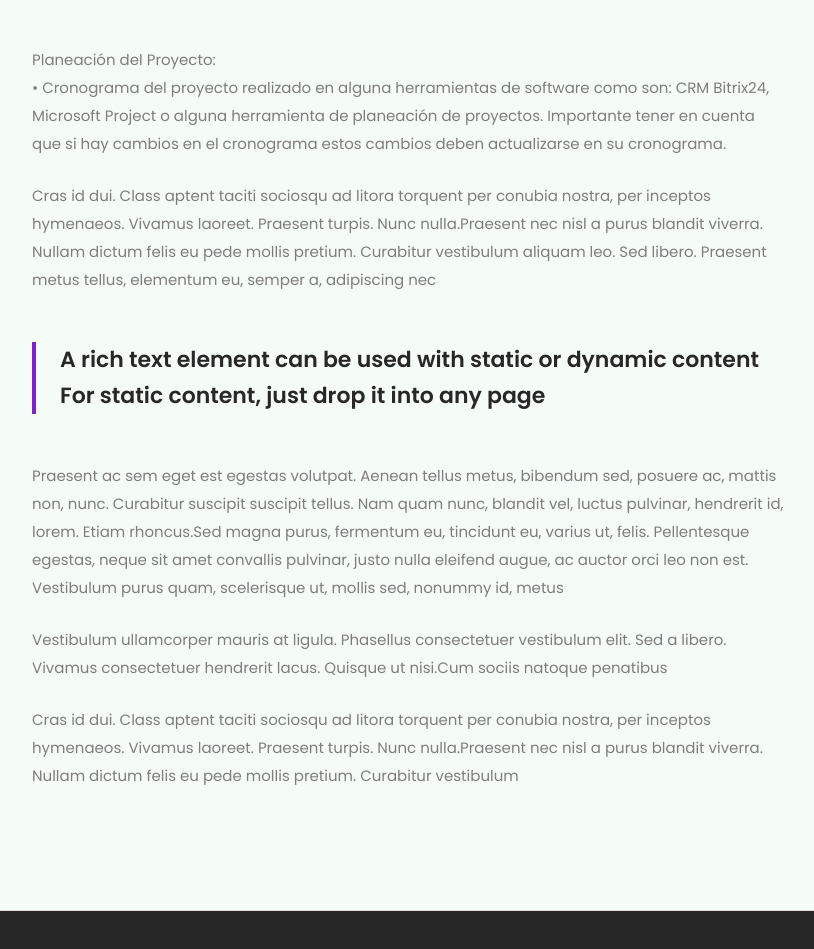
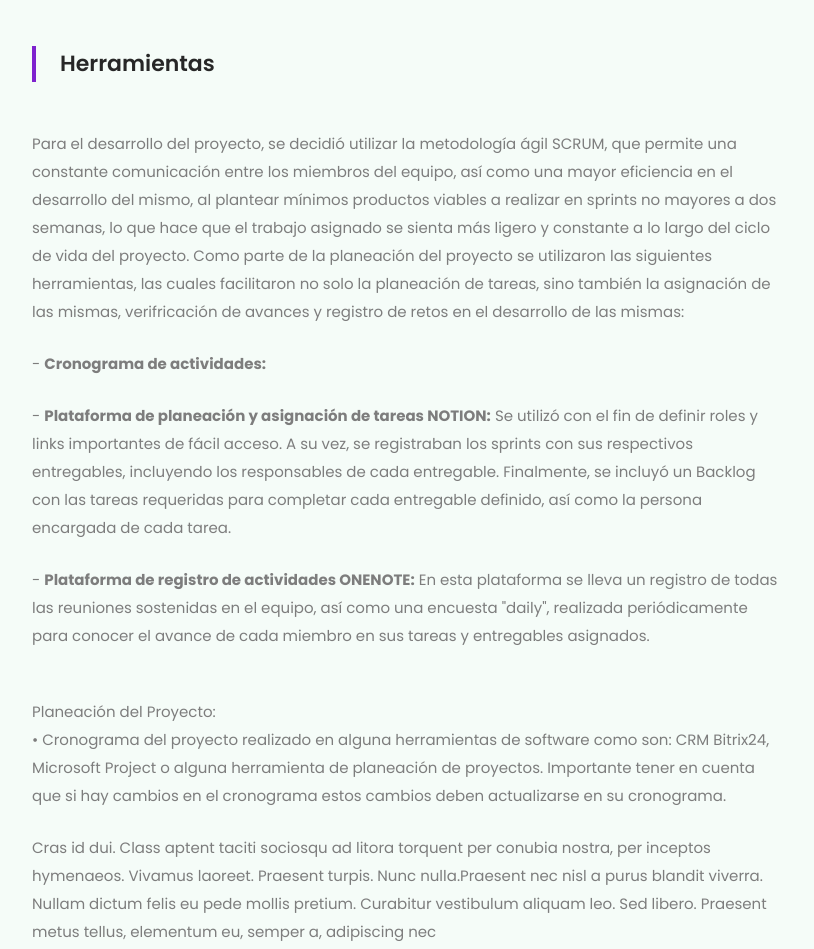
Before and after one commit to PurpleWood-APM/PagWebPurpleWood, a website: page temp/html/planeacion.html in a window 1280 px wide. Shown: the part 1180-2129 px from the top of the page, without its empty margins (232-1046 px from the left). Drawn offline with Linux system fonts and the light colour scheme.

Commit message:
:package: módulo planeación

```diff
--- a/temp/html/planeacion.html
+++ b/temp/html/planeacion.html
@@ -158,6 +158,24 @@
                     <div>
                         <img src="assets/images/blog/detail-1.png" class="rounded-2xl" alt="" />
                         <div class="md:mt-[120px] mt-20 relative max-w-[752px] mx-auto space-y-10 md:space-y-12">
+                            <div class="border-l-4 border-green pl-6">
+                                <h3 class="font-semibold text-[22px] leading-9">Herramientas</h3>
+                            </div>
+                            <div class="space-y-6">
+                                <p class="text-[15px] leading-7 text-dark-light">
+                                    Para el desarrollo del proyecto, se decidió utilizar la metodología ágil SCRUM, que permite una constante comunicación entre los miembros del equipo, así como una mayor eficiencia en el desarrollo del mismo, al plantear mínimos productos viables a realizar en sprints no mayores a dos semanas, lo que hace que el trabajo asignado se sienta más ligero y constante a lo largo del ciclo de vida del proyecto.
+                                    Como parte de la planeación del proyecto se utilizaron las siguientes herramientas, las cuales facilitaron no solo la planeación de tareas, sino también la asignación de las mismas, verifricación de avances y registro de retos en el desarrollo de las mismas:
+                                </p>
+                                <p class="text-[15px] leading-7 text-dark-light">
+                                    - <b>Cronograma de actividades:</b>
+                                </p>
+                                <p class="text-[15px] leading-7 text-dark-light">
+                                    - <a href="https://www.notion.so/Wiki-11f85626c4ba44eba71939f111c1f063"><b>Plataforma de planeación y asignación de tareas NOTION:</b></a> Se utilizó con el fin de definir roles y links importantes de fácil acceso. A su vez, se registraban los sprints con sus respectivos entregables, incluyendo los responsables de cada entregable. Finalmente, se incluyó un Backlog con las tareas requeridas para completar cada entregable definido, así como la persona encargada de cada tarea.
+                                </p>
+                                <p class="text-[15px] leading-7 text-dark-light">
+                                    - <a href="https://unaledu-my.sharepoint.com/personal/omanrique_unal_edu_co/_layouts/15/Doc.aspx?sourcedoc=%7Bfa266c3a-79d6-44ae-bb3a-340a549e9831%7D&action=edit&wd=target%28Dailys.one%7C2b73f41d-82c0-4ccd-91ae-65cfefac4925%2F%F0%9F%90%94%C2%A0Daily%20sessions%7C29e377a7-9c44-4e3b-a63a-9543be5921d4%2F%29&wdorigin=NavigationUrl"><b>Plataforma de registro de actividades ONENOTE:</b></a> En esta plataforma se lleva un registro de todas las reuniones sostenidas en el equipo, así como una encuesta "daily", realizada periódicamente para conocer el avance de cada miembro en sus tareas y entregables asignados.
+                                </p>
+                            </div>
                             <div class="space-y-6">
                                 <p class="text-[15px] leading-7 text-dark-light">
                                     Planeación del Proyecto:
@@ -169,23 +187,7 @@
                                     dictum felis eu pede mollis pretium. Curabitur vestibulum aliquam leo. Sed libero. Praesent metus tellus, elementum eu, semper a, adipiscing nec
                                 </p>
                             </div>
-                            <div class="border-l-4 border-green pl-6">
-                                <h3 class="font-semibold text-[22px] leading-9">A rich text element can be used with static or dynamic content For static content, just drop it into any page</h3>
-                            </div>
-                            <div class="space-y-6">
-                                <p class="text-[15px] leading-7 text-dark-light">
-                                    Praesent ac sem eget est egestas volutpat. Aenean tellus metus, bibendum sed, posuere ac, mattis non, nunc. Curabitur suscipit suscipit tellus. Nam quam nunc, blandit vel, luctus pulvinar, hendrerit id,
-                                    lorem. Etiam rhoncus.Sed magna purus, fermentum eu, tincidunt eu, varius ut, felis. Pellentesque egestas, neque sit amet convallis pulvinar, justo nulla eleifend augue, ac auctor orci leo non est.
-                                    Vestibulum purus quam, scelerisque ut, mollis sed, nonummy id, metus
-                                </p>
-                                <p class="text-[15px] leading-7 text-dark-light">
-                                    Vestibulum ullamcorper mauris at ligula. Phasellus consectetuer vestibulum elit. Sed a libero. Vivamus consectetuer hendrerit lacus. Quisque ut nisi.Cum sociis natoque penatibus
-                                </p>
-                                <p class="text-[15px] leading-7 text-dark-light">
-                                    Cras id dui. Class aptent taciti sociosqu ad litora torquent per conubia nostra, per inceptos hymenaeos. Vivamus laoreet. Praesent turpis. Nunc nulla.Praesent nec nisl a purus blandit viverra. Nullam
-                                    dictum felis eu pede mollis pretium. Curabitur vestibulum
-                                </p>
-                            </div>
+
                         </div>
                     </div>
                 </div>
```
